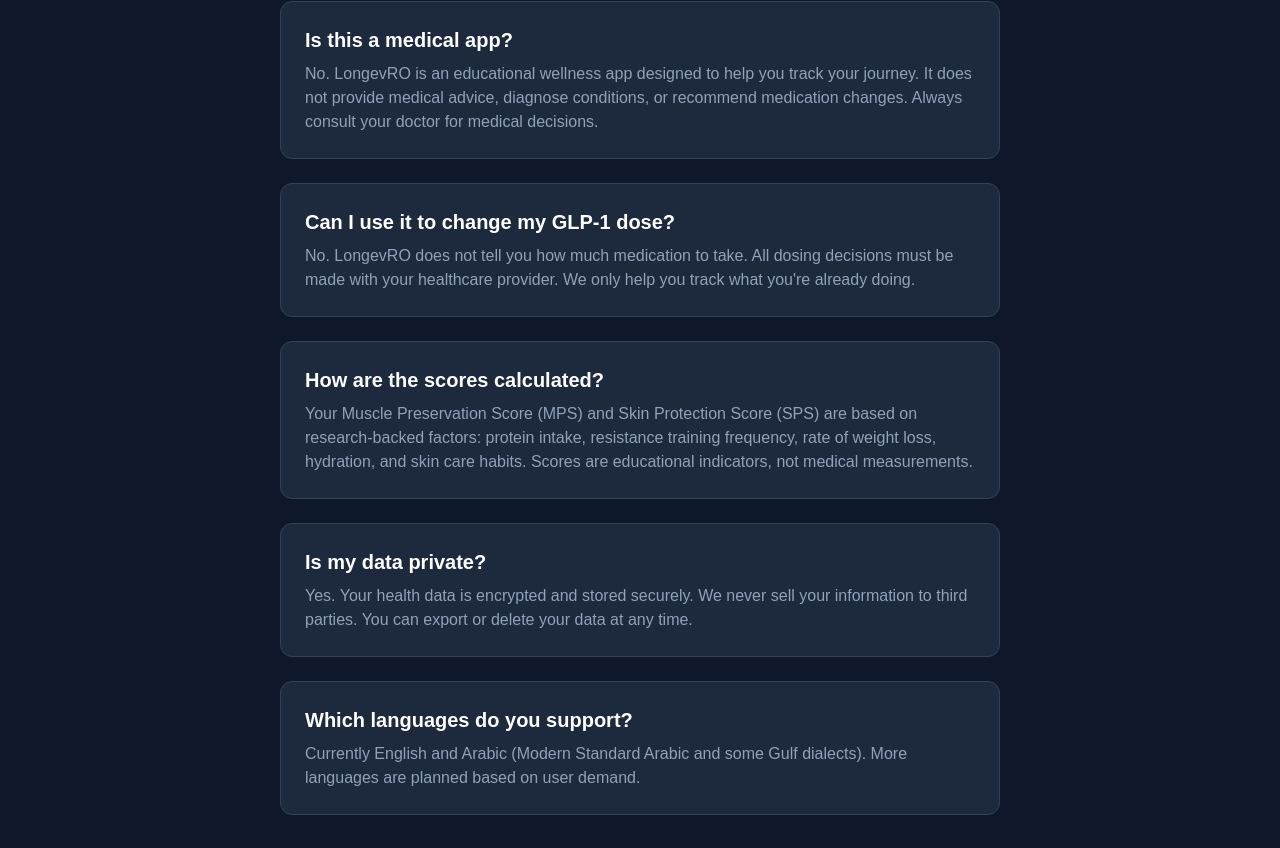
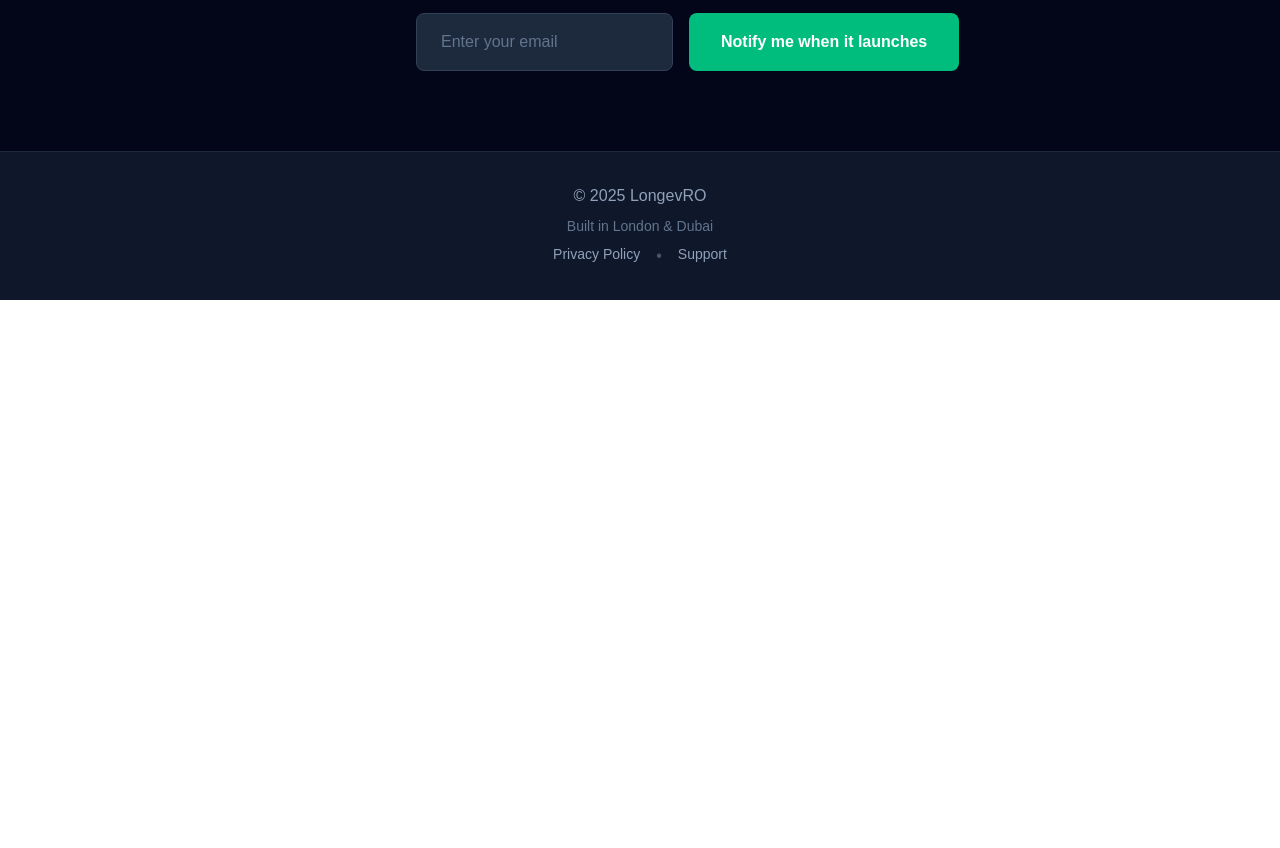
Before and after one commit to Rylik1/longevro-landing, a Next.js app: page / in a window 1280 px wide. Shown: the part 2412-3260 px from the top of the page. After the commit the page ends 2712 px from the top, so only its background shows below. Built offline with nearby package versions, Linux system fonts and the light colour scheme.

Commit message:
Remove homepage FAQ, unify under support page

```diff
--- a/src/app/page.tsx
+++ b/src/app/page.tsx
@@ -40,9 +40,9 @@
               <a href="#how-it-works" className="text-slate-300 hover:text-emerald-400 transition-colors">
                 How it works
               </a>
-              <a href="#faq" className="text-slate-300 hover:text-emerald-400 transition-colors">
+              <Link href="/support" className="text-slate-300 hover:text-emerald-400 transition-colors">
                 FAQ
-              </a>
+              </Link>
               <Link href="/support" className="text-slate-300 hover:text-emerald-400 transition-colors">
                 Support
               </Link>
@@ -228,64 +228,6 @@
           </div>
         </section>
 
-        {/* FAQ Section */}
-        <section id="faq" className="py-20 bg-slate-900">
-          <div className="container mx-auto px-6 max-w-3xl">
-            <div className="text-center mb-16">
-              <h2 className="text-3xl md:text-4xl font-bold text-white mb-4">Frequently Asked Questions</h2>
-            </div>
-
-            <div className="space-y-6">
-              {/* FAQ 1 */}
-              <div className="bg-slate-800 rounded-xl p-6 border border-slate-700">
-                <h3 className="text-xl font-semibold text-white mb-2">Is this a medical app?</h3>
-                <p className="text-slate-400">
-                  No. LongevRO is an educational wellness app designed to help you track your journey.
-                  It does not provide medical advice, diagnose conditions, or recommend medication changes.
-                  Always consult your doctor for medical decisions.
-                </p>
-              </div>
-
-              {/* FAQ 2 */}
-              <div className="bg-slate-800 rounded-xl p-6 border border-slate-700">
-                <h3 className="text-xl font-semibold text-white mb-2">Can I use it to change my GLP-1 dose?</h3>
-                <p className="text-slate-400">
-                  No. LongevRO does not tell you how much medication to take. All dosing decisions must be made with your healthcare provider.
-                  We only help you track what you're already doing.
-                </p>
-              </div>
-
-              {/* FAQ 3 */}
-              <div className="bg-slate-800 rounded-xl p-6 border border-slate-700">
-                <h3 className="text-xl font-semibold text-white mb-2">How are the scores calculated?</h3>
-                <p className="text-slate-400">
-                  Your Muscle Preservation Score (MPS) and Skin Protection Score (SPS) are based on research-backed factors:
-                  protein intake, resistance training frequency, rate of weight loss, hydration, and skin care habits.
-                  Scores are educational indicators, not medical measurements.
-                </p>
-              </div>
-
-              {/* FAQ 4 */}
-              <div className="bg-slate-800 rounded-xl p-6 border border-slate-700">
-                <h3 className="text-xl font-semibold text-white mb-2">Is my data private?</h3>
-                <p className="text-slate-400">
-                  Yes. Your health data is encrypted and stored securely. We never sell your information to third parties.
-                  You can export or delete your data at any time.
-                </p>
-              </div>
-
-              {/* FAQ 5 */}
-              <div className="bg-slate-800 rounded-xl p-6 border border-slate-700">
-                <h3 className="text-xl font-semibold text-white mb-2">Which languages do you support?</h3>
-                <p className="text-slate-400">
-                  Currently English and Arabic (Modern Standard Arabic and some Gulf dialects).
-                  More languages are planned based on user demand.
-                </p>
-              </div>
-            </div>
-          </div>
-        </section>
-
         {/* CTA / Email Capture Section */}
         <section id="get-the-app" className="py-20 bg-slate-950">
           <div className="container mx-auto px-6 max-w-2xl text-center">
--- a/src/app/support/page.tsx
+++ b/src/app/support/page.tsx
@@ -162,7 +162,7 @@
   },
   {
     question: "What do the scores mean?",
-    answer: "The Muscle Preservation Score (MPS) and Skin Protection Score (SPS) are educational indicators based on your logged habits. They are not medical measurements or diagnoses - they simply help you track consistency with wellness habits like protein intake, exercise, hydration, and skincare."
+    answer: "The Muscle Preservation Score (MPS) and Skin Protection Score (SPS) are calculated from research-backed factors: protein intake, resistance training frequency, rate of weight loss, hydration, and skin care habits. They are educational indicators to help you track consistency, not medical measurements or diagnoses."
   },
   {
     question: "Where does the health information come from?",
```
